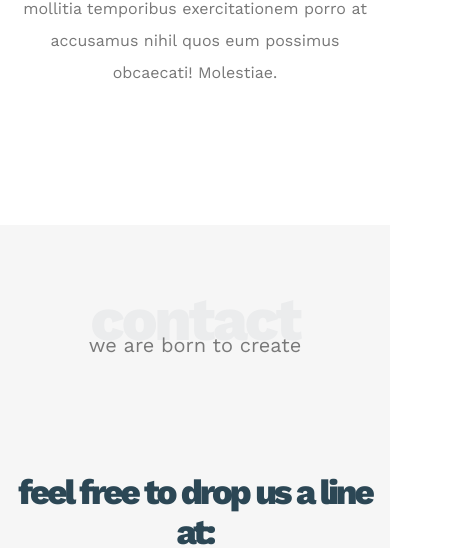
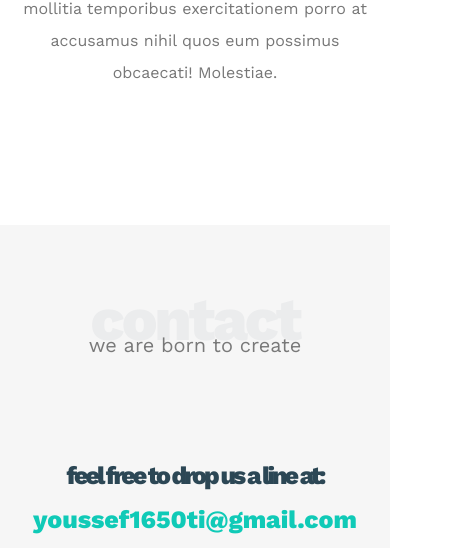
Before and after one commit to youssef600700/templet-one, a plain HTML site: page index.html in a window 390 px wide. Shown: the part 5715-6263 px from the top of the page, 453 px wide, since content can reach past the window. Drawn offline with nearby package versions, Linux system fonts and the light colour scheme.

Commit message:
Update style.css

```diff
--- a/css/style.css
+++ b/css/style.css
@@ -473,8 +473,8 @@
   }
 
   @media (max-width: 767px) {
-    .contact .info .label,
-    .contact .info .link {
+    .contact .contact-text .lable,
+    .contact .contact-text .link {
       font-size: 25px;
     }
   }
```
